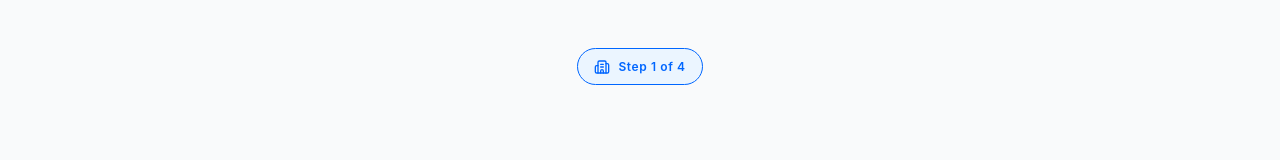
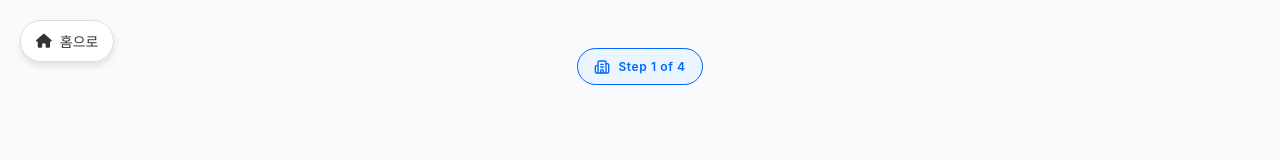
Before and after one commit to spea-King/Front, a React (Vite) app in the folder interview-app/: page / in a window 1280 px wide. Both pictures are taken after a click on the button "면접 연습 시작". Shown: the top 160 px of the page. Built offline with nearby package versions, Linux system fonts and the light colour scheme; a web font is replaced by a local one.

Commit message:
Feat: Feature a home button to return main view

```diff
--- a/interview-app/src/App.tsx
+++ b/interview-app/src/App.tsx
@@ -1,4 +1,4 @@
-import { BrowserRouter, Routes, Route } from 'react-router-dom';
+import { BrowserRouter, Routes, Route, useNavigate, useLocation } from 'react-router-dom';
 import { InterviewProvider } from './context/InterviewContext';
 import { Landing } from './pages/Landing';
 import { CompanyJobSelect } from './pages/CompanyJobSelect';
@@ -8,10 +8,51 @@ import { InterviewSession } from './pages/InterviewSession';
 import { InterviewComplete } from './pages/InterviewComplete';
 import { InterviewReport } from './pages/InterviewReport';
 
+function HomeButton() {
+  const navigate = useNavigate();
+  const location = useLocation();
+
+  // 현재 페이지가 랜딩 페이지('/')라면 버튼을 숨깁니다.
+  if (location.pathname === '/') return null;
+
+  const buttonStyle: React.CSSProperties = {
+    position: 'fixed',
+    top: '20px',
+    left: '20px',
+    zIndex: 9999,
+    padding: '10px 15px',
+    backgroundColor: 'rgba(255, 255, 255, 0.9)',
+    border: '1px solid #ddd',
+    borderRadius: '50px',
+    cursor: 'pointer',
+    display: 'flex',
+    alignItems: 'center',
+    gap: '8px',
+    boxShadow: '0 4px 6px rgba(0,0,0,0.1)',
+    fontSize: '14px',
+    fontWeight: '600',
+    color: '#333',
+  };
+
+  return (
+    <button
+      onClick={() => navigate('/')}
+      style={buttonStyle}
+      onMouseEnter={(e) => (e.currentTarget.style.backgroundColor = '#f8f9fa')}
+      onMouseLeave={(e) => (e.currentTarget.style.backgroundColor = 'rgba(255, 255, 255, 0.9)')}
+    >
+      <i className="fa-solid fa-house"></i>
+      홈으로
+    </button>
+  );
+}
+
 function App() {
   return (
     <BrowserRouter>
       <InterviewProvider>
+        <HomeButton />
+
         <Routes>
           <Route path="/" element={<Landing />} />
           <Route path="/company-job" element={<CompanyJobSelect />} />
```
